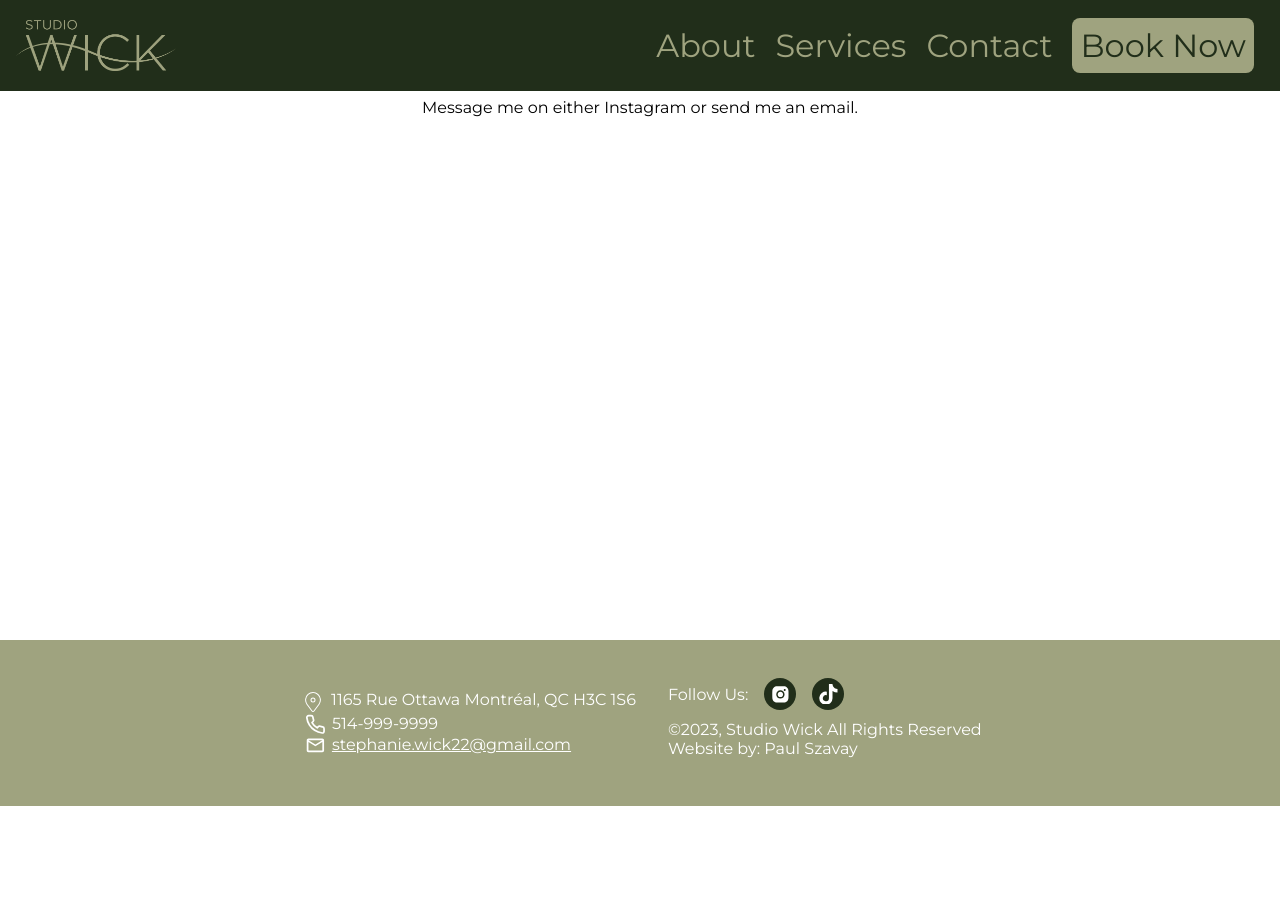
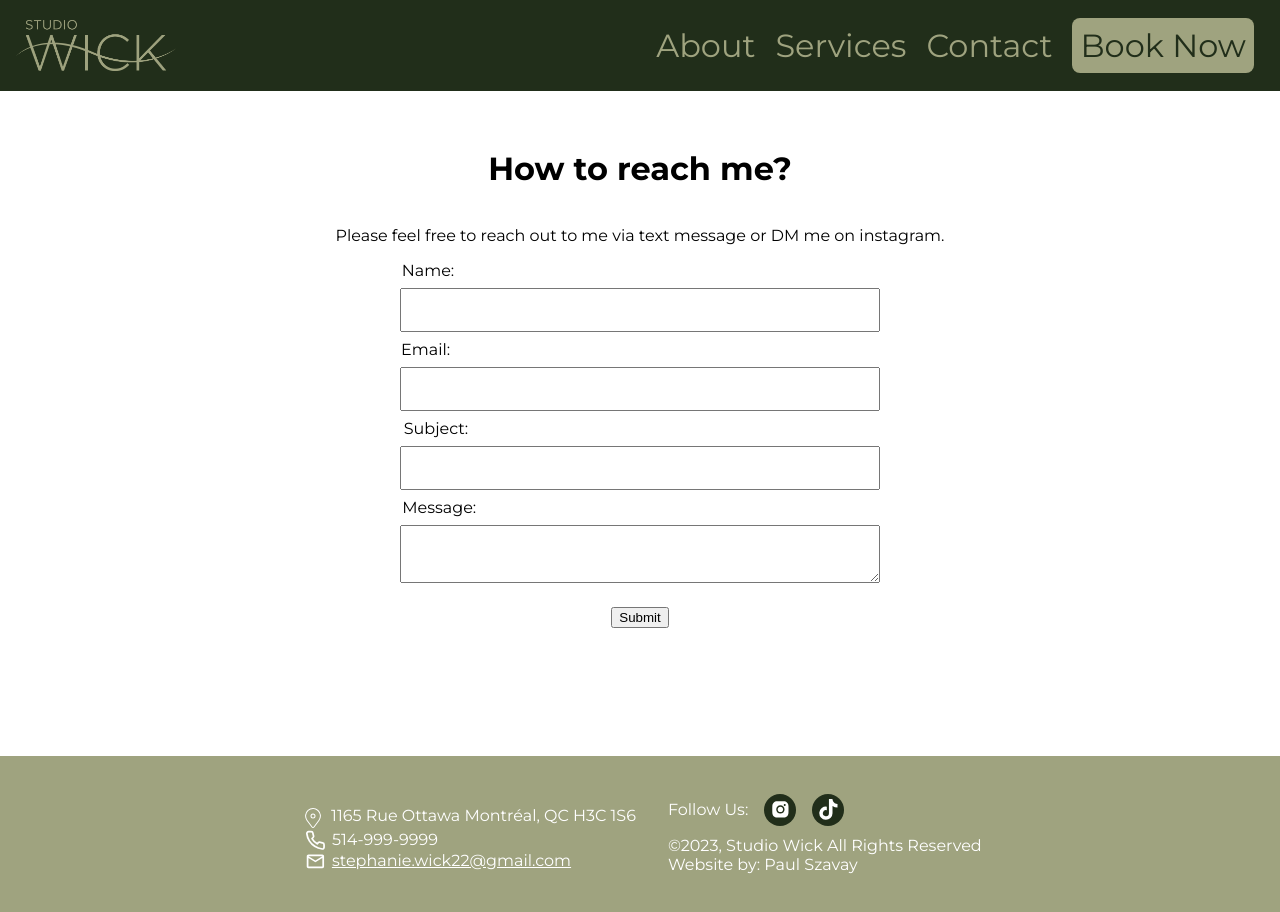
Before and after one commit to PaulSzavay/Studio-Wick, a React (Create React App) app: page /contact in a window 1280 px wide. Shown: the top 912 px of the page. Before the commit the page ends 806 px from the top, so only its background shows below. Built offline with nearby package versions, Linux system fonts and the light colour scheme.

Commit message:
contact form update

```diff
--- a/src/Contact.js
+++ b/src/Contact.js
@@ -8,14 +8,25 @@ const Contact = () => {
                 <ContactTitle>
                     How to reach me?
                 </ContactTitle>
+
+                <ContactRequest>
+                    Please feel free to reach out to me via text message or DM me on instagram.
+                </ContactRequest>
+
                 <ContactInformation>
-                    <ContactText>
-                    Message me on either Instagram or send me an email.
-                    </ContactText>
+                    <ContactForm>
+                        <Name for="name">Name:</Name>
+                        <NameInput type="text" name="name" id="name" required></NameInput>
+                        <Email for="email">Email:</Email>
+                        <EmailInput type="email" name="email" id="email" required></EmailInput>
+                        <Subject for="subject">Subject:</Subject>
+                        <SubjectInput type="text" name="subject" id="subject" required></SubjectInput>
+                        <Message for="message">Message:</Message>
+                        <MessageInput type="text" name="message" id="message" required></MessageInput>
+                        <Submit type="submit" onClick={(e)=>e.preventDefault()}>Submit</Submit>
+                    </ContactForm>
                 </ContactInformation>
-
             </ContactDiv>
-
         </>
     )
 }
@@ -24,14 +35,16 @@ export default Contact
 
 
 const ContactDiv = styled.div`
-height: 80vh;
+padding: 8rem 0;
 display: flex;
 flex-direction: column;
 align-items: center;
 `
 
 const ContactTitle = styled.h1`
+`
 
+const ContactRequest = styled.p`
 `
 
 const ContactInformation = styled.div`
@@ -40,5 +53,61 @@ justify-items: center;
 align-items: center;
 `
 
-const ContactText = styled.p`
+const ContactForm = styled.form`
+display: flex;
+flex-direction: column;
+justify-content: center;
+align-items: center;
 `
+
+const Name = styled.label`
+position: relative;
+left: -13.25rem;
+`
+
+const NameInput = styled.input`
+  width: 30rem;
+  padding: 12px 20px;
+  margin: 8px 0;
+  font-family: 'Montserrat', sans-serif;
+`
+
+const Email = styled.label`
+position: relative;
+left: -13.4rem;
+`
+
+const EmailInput = styled.input`
+  width: 30rem;
+  padding: 12px 20px;
+  margin: 8px 0;
+  font-family: 'Montserrat', sans-serif;
+`
+
+const Subject = styled.label`
+position: relative;
+left: -12.75rem;
+`
+
+const SubjectInput = styled.input`
+  width: 30rem;
+  padding: 12px 20px;
+  margin: 8px 0;
+  font-family: 'Montserrat', sans-serif;
+`
+
+const Message = styled.label`
+position: relative;
+left: -12.55rem;
+`
+
+const MessageInput = styled.textarea`
+  width: 30rem;
+  padding: 12px 20px;
+  margin: 8px 0;
+  font-family: 'Montserrat', sans-serif;
+`
+
+const Submit = styled.button`
+margin-top: 1rem;
+`
--- a/src/Header/Header.js
+++ b/src/Header/Header.js
@@ -10,15 +10,21 @@ const Header = () => {
 
     const [open, setOpen] = useState(false)
 
+    const changeOpenValueLogo = () => {
+        if(open === true){
+            setOpen(!open)
+        }
+    }
     const changeOpenValue = () => {
         setOpen(!open)
     }
+
 
     return(
         <>
         <Top>
                 <MediaQuery maxWidth={1000}>
-                    <Home to="/" open={open} onClick={changeOpenValue}><Image src={LogoImage}/></Home>
+                    <Home to="/" onClick={changeOpenValueLogo}><Image src={LogoImage}/></Home>
                 </MediaQuery>
                 <MediaQuery minWidth={1001}>
                     <Home2 to="/"><Image2 src={LogoImage2}/></Home2>
```
